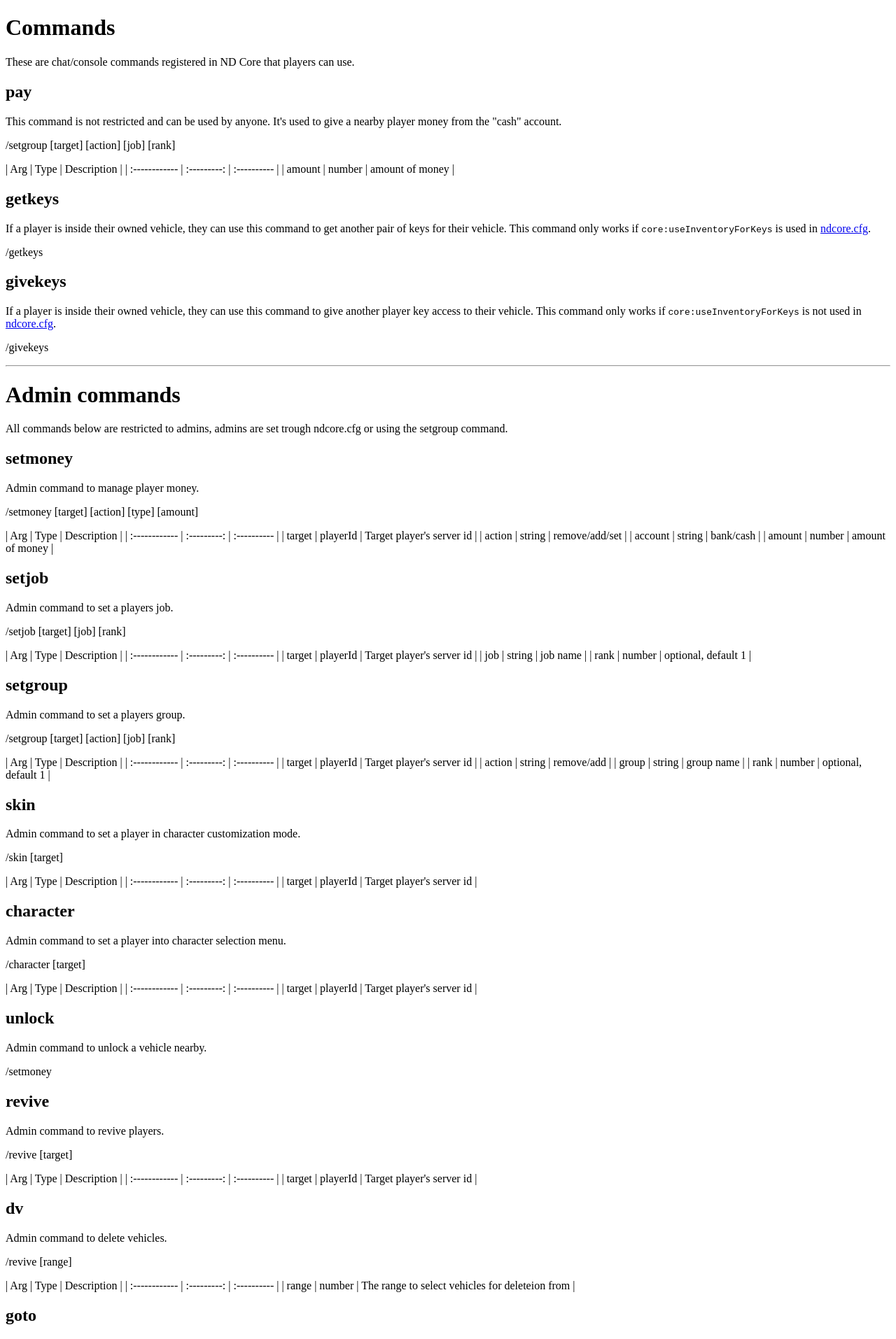
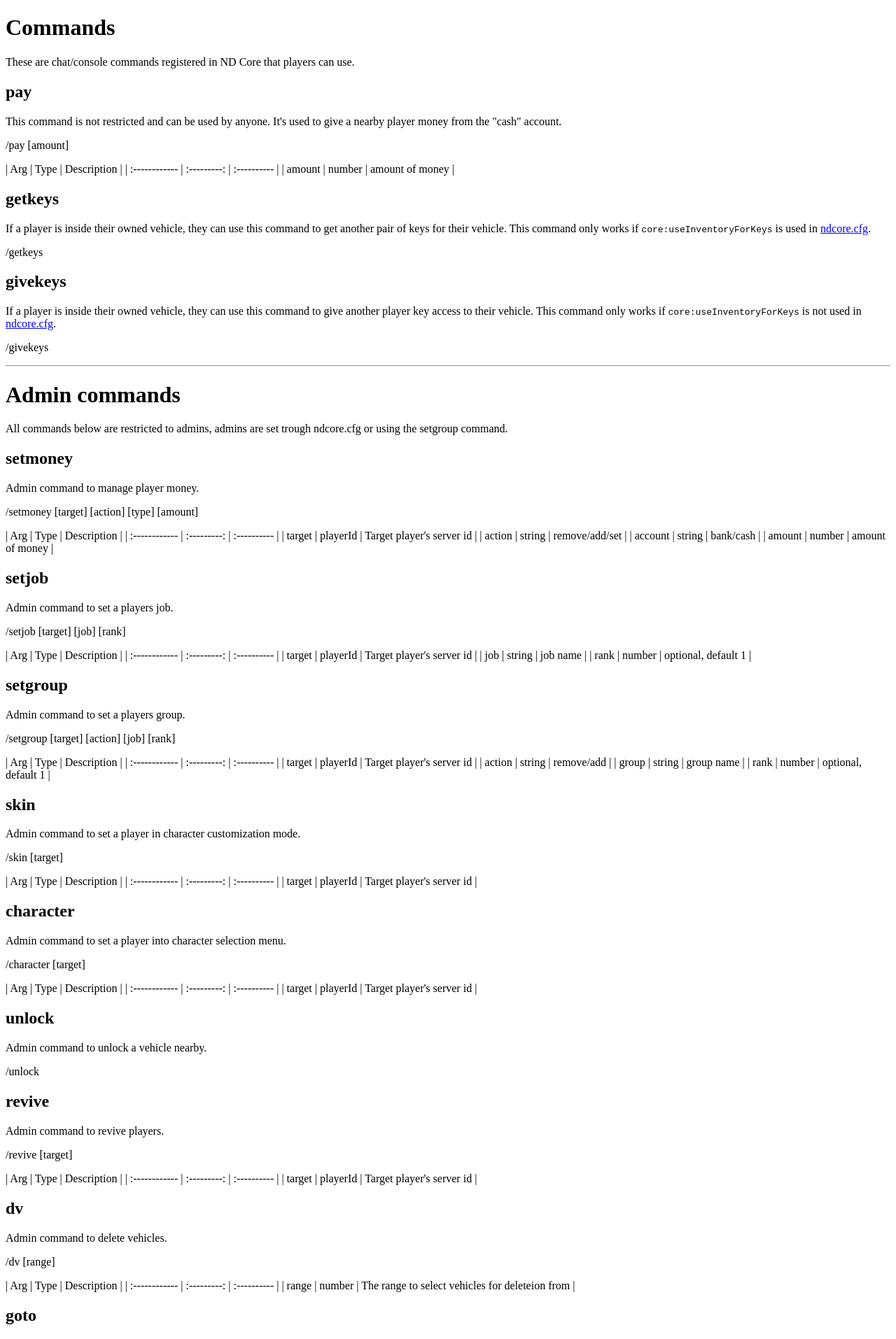
Before and after one commit to ND-Framework/documentation, a Next.js app: page /commands in a window 1280 px wide. Shown: the top 1914 px of the page at 70% size. Built offline with nearby package versions, Linux system fonts and the light colour scheme.

Commit message:
fix: commands

```diff
--- a/pages/commands.mdx
+++ b/pages/commands.mdx
@@ -6,7 +6,7 @@
 ## pay
 This command is not restricted and can be used by anyone. It's used to give a nearby player money from the "cash" account.
 
-/setgroup [target] [action] [job] [rank]
+/pay [amount]
 
 | Arg | Type | Description |
 | :------------ | :---------: | :---------- |
@@ -103,7 +103,7 @@
 ## unlock
 Admin command to unlock a vehicle nearby.
 
-/setmoney
+/unlock
 
 
 
@@ -121,7 +121,7 @@
 ## dv
 Admin command to delete vehicles.
 
-/revive [range]
+/dv [range]
 
 | Arg | Type | Description |
 | :------------ | :---------: | :---------- |
```
